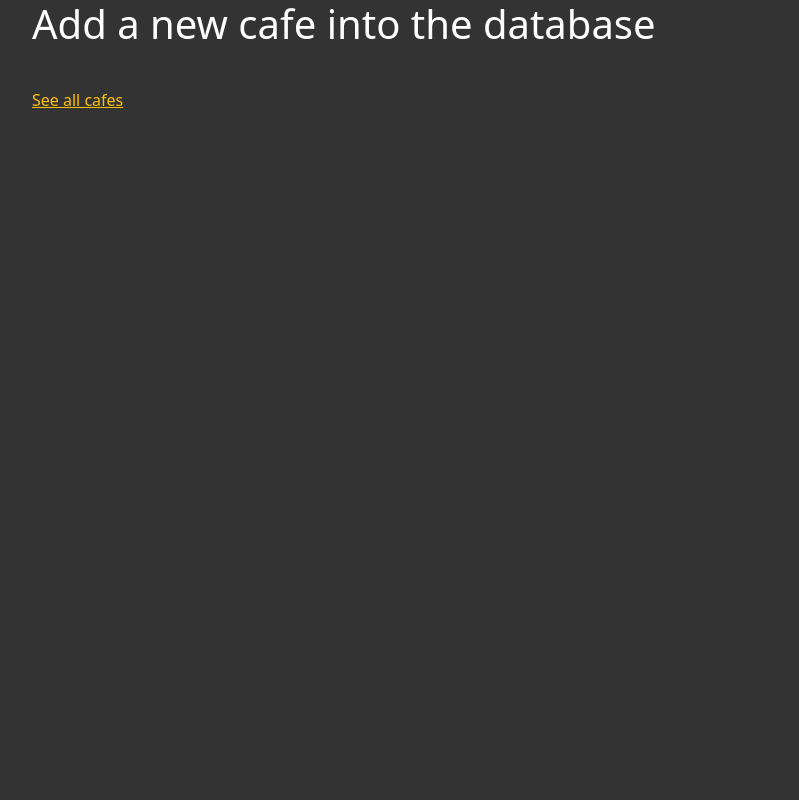
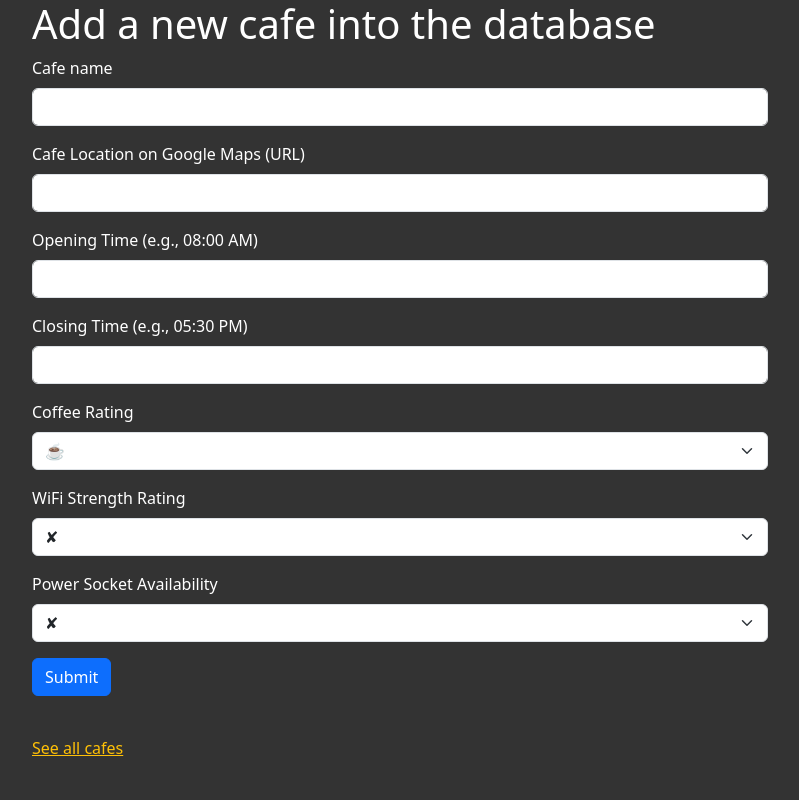
Before and after one commit to Sid72020123/Learn-Python---Udemy, a Flask app: page /add in a window 1280 px wide. Shown: the whole page, without its empty margins (50-849 px from the left). Run offline with Flask 3, Linux system fonts and the light colour scheme; some libraries are stand-ins or nearby versions.

Commit message:
Day 62 complete

```diff
--- a/src/Day 62/cafe-data.csv
+++ b/src/Day 62/cafe-data.csv
@@ -3,3 +3,5 @@ Lighthaus,https://goo.gl/maps/2EvhB4oq4gyUXKXx9,11AM, 3:30PM,☕☕☕☕️,
 Esters,https://goo.gl/maps/13Tjc36HuPWLELaSA,8AM,3PM,☕☕☕☕,💪💪💪,🔌
 Ginger & White,https://goo.gl/maps/DqMx2g5LiAqv3pJQ9,7:30AM,5:30PM,☕☕☕,✘,🔌
 Mare Street Market,https://goo.gl/maps/ALR8iBiNN6tVfuAA8,8AM,1PM,☕☕,💪💪💪,🔌🔌🔌
+Cafe A,http://example.com,08:00 AM,05:30 PM,☕️,💪,✘
+Cafe B,http://example.com,08:00 AM,05:30 PM,☕️☕️☕️☕️☕️,💪💪💪💪💪,🔌🔌🔌🔌🔌
--- a/src/Day 62/main.py
+++ b/src/Day 62/main.py
@@ -1,8 +1,8 @@
 from flask import Flask, render_template
 from flask_bootstrap import Bootstrap5
 from flask_wtf import FlaskForm
-from wtforms import StringField, SubmitField
-from wtforms.validators import DataRequired
+from wtforms import StringField, SelectField, SubmitField
+from wtforms.validators import DataRequired, URL
 import csv
 
 app = Flask(__name__)
@@ -12,32 +12,66 @@ Bootstrap5(app)
 
 class CafeForm(FlaskForm):
     cafe = StringField("Cafe name", validators=[DataRequired()])
+    location = StringField(
+        "Cafe Location on Google Maps (URL)", validators=[DataRequired(), URL()]
+    )
+    opening_time = StringField(
+        "Opening Time (e.g., 08:00 AM)", validators=[DataRequired()]
+    )
+    closing_time = StringField(
+        "Closing Time (e.g., 05:30 PM)", validators=[DataRequired()]
+    )
+    coffee_rating = SelectField(
+        "Coffee Rating",
+        choices=[
+            "☕️",
+            "☕️☕️",
+            "☕️☕️☕️",
+            "☕️☕️☕️☕️",
+            "☕️☕️☕️☕️☕️",
+        ],
+        validators=[DataRequired()],
+    )
+    wifi_strength_rating = SelectField(
+        "WiFi Strength Rating",
+        choices=[
+            "✘",
+            "💪",
+            "💪💪",
+            "💪💪💪",
+            "💪💪💪💪",
+            "💪💪💪💪💪",
+        ],
+        validators=[DataRequired()],
+    )
+    power_socket_availability = SelectField(
+        "Power Socket Availability",
+        choices=[
+            "✘",
+            "🔌",
+            "🔌🔌",
+            "🔌🔌🔌",
+            "🔌🔌🔌🔌",
+            "🔌🔌🔌🔌🔌",
+        ],
+        validators=[DataRequired()],
+    )
     submit = SubmitField("Submit")
 
 
-# Exercise:
-# add: Location URL, open time, closing time, coffee rating, wifi rating, power outlet rating fields
-# make coffee/wifi/power a select element with choice of 0 to 5.
-# e.g. You could use emojis ☕️/💪/✘/🔌
-# make all fields required except submit
-# use a validator to check that the URL field has a URL entered.
-# ---------------------------------------------------------------------------
-
-
-# all Flask routes below
 @app.route("/")
 def home():
     return render_template("index.html")
 
 
-@app.route("/add")
+@app.route("/add", methods=["GET", "POST"])
 def add_cafe():
     form = CafeForm()
+    print(form.data.values())
     if form.validate_on_submit():
-        print("True")
-    # Exercise:
-    # Make the form write a new row into cafe-data.csv
-    # with   if form.validate_on_submit()
+        with open("cafe-data.csv", "a+", newline="", encoding="utf-8") as csv_file:
+            writer = csv.writer(csv_file, delimiter=",")
+            writer.writerow(list(form.data.values())[:-2])
     return render_template("add.html", form=form)
 
 
--- a/src/Day 62/templates/add.html
+++ b/src/Day 62/templates/add.html
@@ -1,20 +1,15 @@
-{% extends 'base.html' %}
-<!--Don't forget your import here-->
-{% block title %}Add A New Cafe{% endblock %}
+{% extends 'base.html' %} {% from 'bootstrap5/form.html' import render_form %} {% block title %}Add A New Cafe{%
+endblock %} {% block content %}
+<div class="container">
+    <div class="row">
+        <div class="col-sm-12 col-md-8">
+            <h1>Add a new cafe into the database</h1>
 
-{% block content %}
-<div class="container">
-  <div class="row">
-    <div class="col-sm-12 col-md-8">
+            {{ render_form(form, novalidate=True) }}
 
-      <h1>Add a new cafe into the database</h1>
-
-      <!-- This is where your WTForm will go -->
-
-	  <p class="space-above"><a href="#">See all cafes</a></p>
-
+            <p class="space-above"><a href="{{ url_for('cafes') }}">See all cafes</a></p>
+        </div>
     </div>
-  </div>
 </div>
 
 {% endblock %}
--- a/src/Day 62/templates/cafes.html
+++ b/src/Day 62/templates/cafes.html
@@ -6,11 +6,6 @@
             <h1>All Cafes</h1>
 
             <table class="table table-dark table-striped table-hover">
-                <!-- This is where you will write the code to render a Bootstrap
-          Table that contains all the information from the
-          cafe-data.csv file. -->
-                <p>{{ cafes }}</p>
-                <table class="table">
                   <thead>
                       <tr>
                           {% for column in cafes[0] %}
@@ -30,7 +25,6 @@
                       {% endfor %}
                   </tbody>
             </table>
-            </table>
             <p><a href="{{ url_for("home") }}">Return to index page</a></p>
         </div>
     </div>
```
Lines whose indentation alone changed are shown as unchanged.
